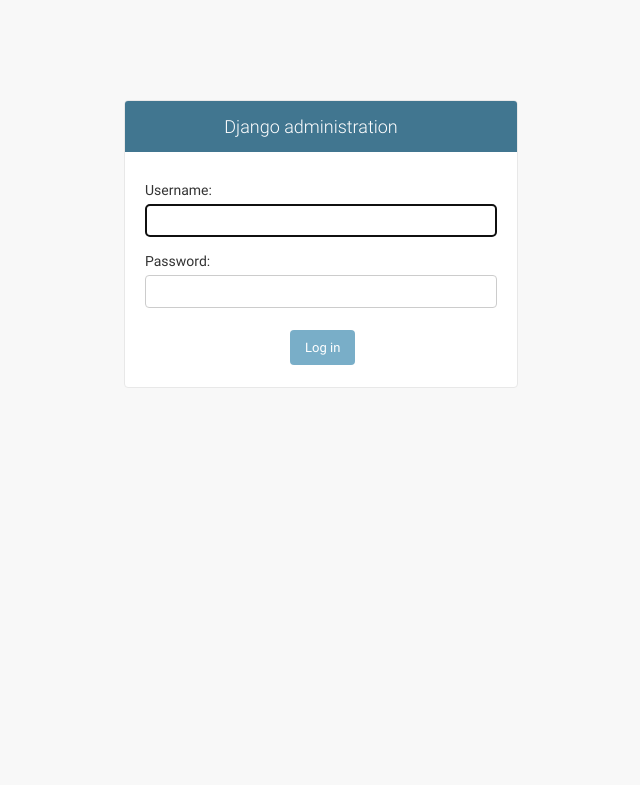
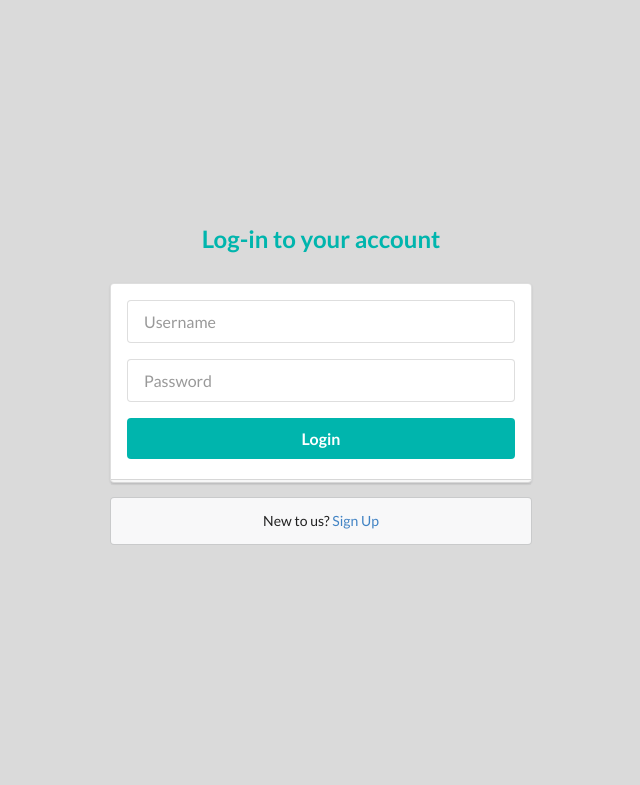
Before and after one commit to disrupticons/django-blog, a Django app: page /accounts/login in a window 1280 px wide. Shown: the top 785 px of the page, without its empty margins (319-959 px from the left). Run offline with Django 3.2, Linux system fonts and the light colour scheme.

Commit message:
update login ui using semantic login template

```diff
--- a/blog/templates/registration/login.html
+++ b/blog/templates/registration/login.html
@@ -1,57 +1,76 @@
-{% extends "admin/base_site.html" %}
-{% load i18n admin_static %}
 
-{% block extrastyle %}{{ block.super }}<link rel="stylesheet" type="text/css" href="{% static "admin/css/login.css" %}" />{% endblock %}
+<!DOCTYPE html>
+<html>
+<head>
+  <!-- Standard Meta -->
+  <meta charset="utf-8" />
+  <meta http-equiv="X-UA-Compatible" content="IE=edge,chrome=1" />
+  <meta name="viewport" content="width=device-width, initial-scale=1.0, maximum-scale=1.0">
 
-{% block bodyclass %}{{ block.super }} login{% endblock %}
+  <!-- Site Properities -->
+  <title>Login Example - Semantic</title>
+  {% load staticfiles %}
+  <link rel="stylesheet" type="text/css" href="{% static 'blog/css/semantic.min.css' %}">
 
-{% block usertools %}{% endblock %}
+  <style type="text/css">
+    body {
+      background-color: #DADADA;
+    }
+    body > .grid {
+      height: 100%;
+    }
+    .column {
+      max-width: 450px;
+    }
+  </style>
 
-{% block nav-global %}{% endblock %}
+</head>
+<body>
 
-{% block content_title %}{% endblock %}
+<div class="ui middle aligned center aligned grid">
+  <div class="column">
+    <h2 class="ui teal image header">
+      <div class="content">
+        Log-in to your account
+      </div>
+    </h2>
+    <form class="ui large form error" action="{{ app_path }}" method="POST">
+      {% csrf_token %}
+      <div class="ui stacked segment">
+        <div class="field">
+          <div class="ui input">
+            <input type="text" name="username" placeholder="Username" required>
+          </div>
+        </div>
+        <div class="field">
+          <div class="ui input">
+            <input type="password" name="password" placeholder="Password" required>
+            <input type="hidden" name="next" value="{{ next }}" />
+          </div>
+        </div>
+        <input type="submit" value="Login" class="ui fluid large teal submit button">
+      </div>
 
-{% block breadcrumbs %}{% endblock %}
+      {% if form.non_field_errors %}
+      <div class="ui error message">
+        <ul class="list">
+        {% for error in form.non_field_errors %}
+        <li>
+            {{ error }}
+        </li>
+        {% endfor %}
+        </ul>
+      </div>
+      {% endif %}
 
-{% block content %}
-{% if form.errors and not form.non_field_errors %}
-<p class="errornote">
-{% if form.errors.items|length == 1 %}{% trans "Please correct the error below." %}{% else %}{% trans "Please correct the errors below." %}{% endif %}
-</p>
-{% endif %}
+    </form>
 
-{% if form.non_field_errors %}
-{% for error in form.non_field_errors %}
-<p class="errornote">
-    {{ error }}
-</p>
-{% endfor %}
-{% endif %}
+    <div class="ui message">
+      New to us? <a href="#">Sign Up</a>
+    </div>
+  </div>
+</div>
 
-<div id="content-main">
-<form action="{{ app_path }}" method="post" id="login-form">{% csrf_token %}
-  <div class="form-row">
-    {{ form.username.errors }}
-    {{ form.username.label_tag }} {{ form.username }}
-  </div>
-  <div class="form-row">
-    {{ form.password.errors }}
-    {{ form.password.label_tag }} {{ form.password }}
-    <input type="hidden" name="next" value="{{ next }}" />
-  </div>
-  {% url 'admin_password_reset' as password_reset_url %}
-  {% if password_reset_url %}
-  <div class="password-reset-link">
-    <a href="{{ password_reset_url }}">{% trans 'Forgotten your password or username?' %}</a>
-  </div>
-  {% endif %}
-  <div class="submit-row">
-    <label>&nbsp;</label><input type="submit" value="{% trans 'Log in' %}" />
-  </div>
-</form>
+</body>
 
-<script type="text/javascript">
-document.getElementById('id_username').focus()
-</script>
-</div>
-{% endblock %}
+</html>
```
